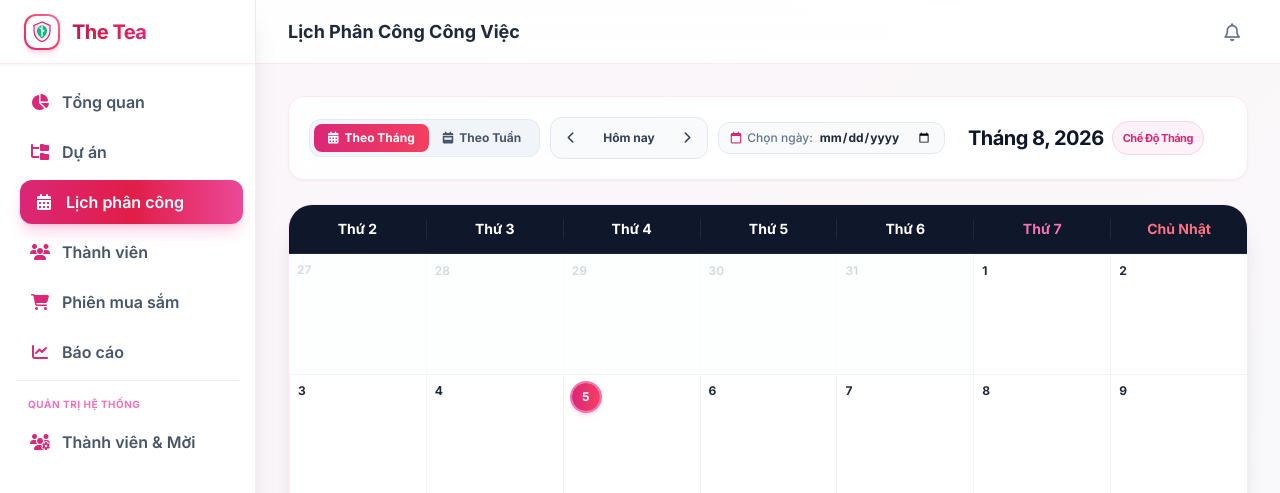
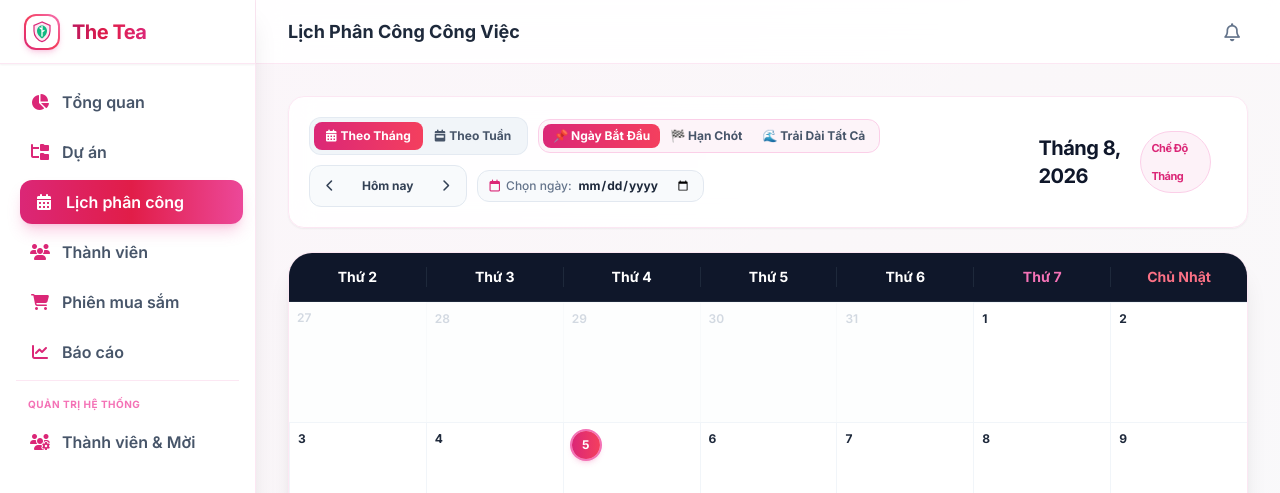
Before and after one commit to pttthptndc10/The-Tea, a Django app: page /tasks/calendar/ in a window 1280 px wide. Shown: the top 493 px of the page. Run offline with Django 4.2, Linux system fonts and the light colour scheme; the visitor is signed in with stand-in values (Sample User, id 1); data comes from the database, SQL or seed files in the repository; data that the repository does not hold is empty; some libraries are stand-ins or nearby versions.

Commit message:
fix: resolve task duplicate rendering across multiple days on calendar by introducing Task Placement Modes (Start Date default, End Date, All Days)

```diff
--- a/templates/tasks/calendar.html
+++ b/templates/tasks/calendar.html
@@ -13,12 +13,28 @@
             <!-- View Mode Toggle Buttons -->
             <div class="inline-flex p-1 bg-slate-100 rounded-xl border border-slate-200/80">
                 <button type="button" id="viewMonthBtn" onclick="switchCalendarView('MONTH')"
-                        class="px-3.5 py-1.5 rounded-lg text-xs font-bold transition shadow-xs bg-gradient-to-r from-pink-600 to-rose-500 text-white">
-                    <i class="fa-solid fa-calendar-days mr-1.5"></i>Theo Tháng
+                        class="px-3 py-1.5 rounded-lg text-xs font-bold transition shadow-xs bg-gradient-to-r from-pink-600 to-rose-500 text-white">
+                    <i class="fa-solid fa-calendar-days mr-1"></i>Theo Tháng
                 </button>
                 <button type="button" id="viewWeekBtn" onclick="switchCalendarView('WEEK')"
-                        class="px-3.5 py-1.5 rounded-lg text-xs font-bold transition text-slate-600 hover:text-pink-600">
-                    <i class="fa-solid fa-calendar-week mr-1.5"></i>Theo Tuần
+                        class="px-3 py-1.5 rounded-lg text-xs font-bold transition text-slate-600 hover:text-pink-600">
+                    <i class="fa-solid fa-calendar-week mr-1"></i>Theo Tuần
+                </button>
+            </div>
+
+            <!-- Task Date Placement Mode Selector (Bắt đầu vs Hạn chót vs Lặp dài) -->
+            <div class="inline-flex p-1 bg-pink-50/80 rounded-xl border border-pink-200 text-xs font-bold">
+                <button type="button" id="modeStartBtn" onclick="switchTaskDisplayMode('START_DATE')"
+                        class="px-2.5 py-1 rounded-lg transition shadow-2xs bg-gradient-to-r from-pink-600 to-rose-500 text-white" title="Mỗi công việc chỉ xuất hiện 1 lần đúng vào Ngày Bắt Đầu (Gọn đẹp)">
+                    📌 Ngày Bắt Đầu
+                </button>
+                <button type="button" id="modeEndBtn" onclick="switchTaskDisplayMode('END_DATE')"
+                        class="px-2.5 py-1 rounded-lg transition text-slate-600 hover:text-pink-600" title="Mỗi công việc chỉ xuất hiện 1 lần đúng vào Ngày Hạn Chót">
+                    🏁 Hạn Chót
+                </button>
+                <button type="button" id="modeAllBtn" onclick="switchTaskDisplayMode('ALL_DAYS')"
+                        class="px-2.5 py-1 rounded-lg transition text-slate-600 hover:text-pink-600" title="Công việc hiển thị trải dài liên tục qua tất cả các ngày">
+                    🌊 Trải Dài Tất Cả
                 </button>
             </div>
 
@@ -187,6 +203,7 @@
 
     // Calendar State
     let currentView = 'MONTH'; // 'MONTH' or 'WEEK'
+    let taskDisplayMode = 'START_DATE'; // 'START_DATE', 'END_DATE', 'ALL_DAYS'
     let currentDate = new Date(TODAY_REALTIME_STR);
 
     // Initialize Calendar on Load
@@ -200,12 +217,28 @@
         const weekBtn = document.getElementById('viewWeekBtn');
 
         if (viewMode === 'MONTH') {
-            monthBtn.className = "px-3.5 py-1.5 rounded-lg text-xs font-bold transition shadow-xs bg-gradient-to-r from-pink-600 to-rose-500 text-white";
-            weekBtn.className = "px-3.5 py-1.5 rounded-lg text-xs font-bold transition text-slate-600 hover:text-pink-600";
+            monthBtn.className = "px-3 py-1.5 rounded-lg text-xs font-bold transition shadow-xs bg-gradient-to-r from-pink-600 to-rose-500 text-white";
+            weekBtn.className = "px-3 py-1.5 rounded-lg text-xs font-bold transition text-slate-600 hover:text-pink-600";
         } else {
-            weekBtn.className = "px-3.5 py-1.5 rounded-lg text-xs font-bold transition shadow-xs bg-gradient-to-r from-pink-600 to-rose-500 text-white";
-            monthBtn.className = "px-3.5 py-1.5 rounded-lg text-xs font-bold transition text-slate-600 hover:text-pink-600";
+            weekBtn.className = "px-3 py-1.5 rounded-lg text-xs font-bold transition shadow-xs bg-gradient-to-r from-pink-600 to-rose-500 text-white";
+            monthBtn.className = "px-3 py-1.5 rounded-lg text-xs font-bold transition text-slate-600 hover:text-pink-600";
         }
+        renderCalendar();
+    }
+
+    function switchTaskDisplayMode(mode) {
+        taskDisplayMode = mode;
+        const startBtn = document.getElementById('modeStartBtn');
+        const endBtn = document.getElementById('modeEndBtn');
+        const allBtn = document.getElementById('modeAllBtn');
+
+        const activeClass = "px-2.5 py-1 rounded-lg transition shadow-2xs bg-gradient-to-r from-pink-600 to-rose-500 text-white";
+        const inactiveClass = "px-2.5 py-1 rounded-lg transition text-slate-600 hover:text-pink-600";
+
+        startBtn.className = (mode === 'START_DATE') ? activeClass : inactiveClass;
+        endBtn.className = (mode === 'END_DATE') ? activeClass : inactiveClass;
+        allBtn.className = (mode === 'ALL_DAYS') ? activeClass : inactiveClass;
+
         renderCalendar();
     }
 
@@ -240,6 +273,19 @@
         }
 
         checkHiddenProjectsAndTasks();
+    }
+
+    function filterTasksForSlot(slotDateStr) {
+        return TASKS_DATA.filter(t => {
+            if (!t.start_date || !t.end_date) return false;
+            if (taskDisplayMode === 'START_DATE') {
+                return slotDateStr === t.start_date;
+            } else if (taskDisplayMode === 'END_DATE') {
+                return slotDateStr === t.end_date;
+            } else {
+                return slotDateStr >= t.start_date && slotDateStr <= t.end_date;
+            }
+        });
     }
 
     function renderMonthView(grid) {
@@ -318,11 +364,7 @@
             const tasksContainer = document.createElement('div');
             tasksContainer.className = "space-y-1.5 flex-1 overflow-y-auto max-h-[100px]";
 
-            // Find tasks spanning or scheduled on slotDateStr
-            const slotTasks = TASKS_DATA.filter(t => {
-                if (!t.start_date || !t.end_date) return false;
-                return slotDateStr >= t.start_date && slotDateStr <= t.end_date;
-            });
+            const slotTasks = filterTasksForSlot(slotDateStr);
 
             slotTasks.forEach(task => {
                 const taskCard = renderTaskBadge(task);
@@ -381,10 +423,7 @@
             const tasksContainer = document.createElement('div');
             tasksContainer.className = "space-y-2 flex-1 overflow-y-auto";
 
-            const slotTasks = TASKS_DATA.filter(t => {
-                if (!t.start_date || !t.end_date) return false;
-                return slotDateStr >= t.start_date && slotDateStr <= t.end_date;
-            });
+            const slotTasks = filterTasksForSlot(slotDateStr);
 
             slotTasks.forEach(task => {
                 const taskCard = renderTaskBadge(task, true);
@@ -418,12 +457,19 @@
             window.location.href = `/projects/${task.project_id}/#task_card_${task.id}`;
         };
 
+        let dateSpanText = '';
+        if (task.start_date && task.end_date && task.start_date !== task.end_date) {
+            dateSpanText = `<span class="text-[9px] font-bold text-slate-500 bg-white/70 px-1 py-0.2 rounded border border-slate-200 block truncate" title="Thời gian thực hiện: ${task.start_date} ➔ ${task.end_date}">📅 ${task.start_date.split('-').slice(1).join('/')} ➔ ${task.end_date.split('-').slice(1).join('/')}</span>`;
+        }
+
         div.innerHTML = `
             <div class="flex items-start justify-between gap-1">
                 <span class="font-bold text-[11px] text-slate-900 group-hover:text-pink-600 transition line-clamp-2 leading-tight">
                     ${statusIcon} ${escapeHtml(task.title)}
                 </span>
             </div>
+
+            ${dateSpanText}
 
             <div class="flex items-center justify-between pt-1 border-t border-slate-200/50 text-[10px]">
                 <button type="button" onclick="toggleInlineProjectExpand('${task.project_id}', '${task.id}', event)" class="font-extrabold text-pink-700 hover:bg-pink-100/80 bg-white/90 px-2 py-0.5 rounded-lg border border-pink-300 truncate max-w-[110px] shadow-2xs transition flex items-center gap-1" title="Bấm để mở rộng phình ra thông tin Dự án tại chỗ">
```
